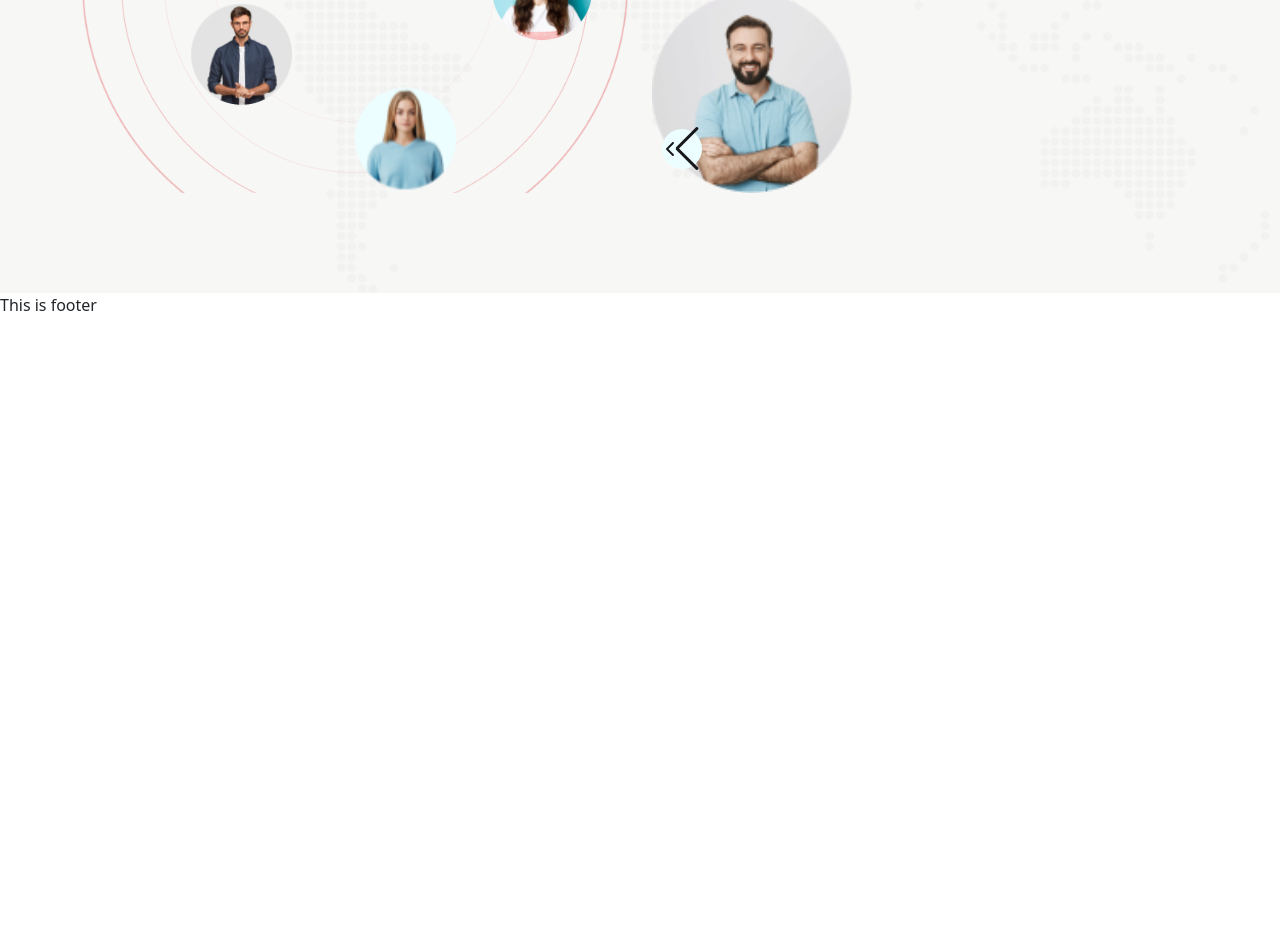
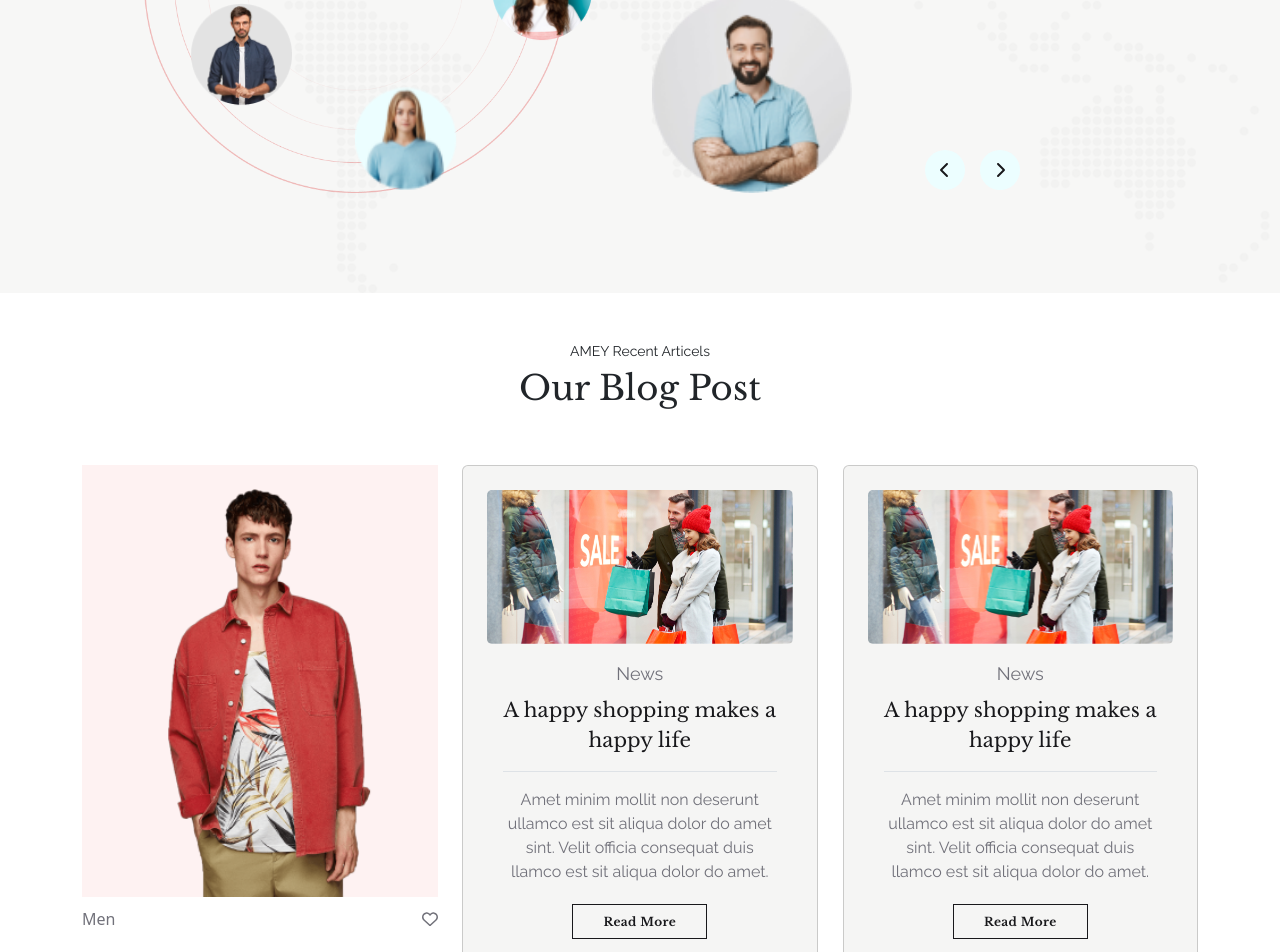
Before and after one commit to Iftekharshovon01/codeshaperb, a React (Create React App) app: page / in a window 1280 px wide. Shown: the part 6060-7012 px from the top of the page. Before the commit the page ends 6393 px from the top, so only its background shows below. Built offline with nearby package versions, Linux system fonts and the light colour scheme.

Commit message:
ammy blog card

```diff
--- a/src/Assets/css/style.css
+++ b/src/Assets/css/style.css
@@ -1638,7 +1638,7 @@ img {
 }
 .testimonial-section .testimonial-wrapper .circle-image {
   background-image: url(../img/testimonial/Group340.png);
-  background-size: cover;
+  background-size: contain;
   background-position: center center;
   background-repeat: no-repeat;
   position: relative;
@@ -1655,8 +1655,8 @@ img {
 }
 .testimonial-section .testimonial-wrapper .circle-image .mySwiper .testimonial-thumb-images:nth-child(2) {
   position: absolute;
-  left: 5%;
-  top: 5%;
+  left: 15%;
+  top: 8%;
 }
 .testimonial-section .testimonial-wrapper .circle-image .mySwiper .testimonial-thumb-images:nth-child(3) {
   position: absolute;
@@ -1684,9 +1684,12 @@ img {
   width: 40px;
   height: 40px;
   border-radius: 50%;
-  right: 10%;
-  top: 90%;
+  left: 50%;
+  top: 95% !important;
   z-index: 9;
+}
+.testimonial-section .testimonial-wrapper .slider-wrapper .swiper .swiper-button-prev::after {
+  content: "";
 }
 .testimonial-section .testimonial-wrapper .slider-wrapper .swiper .swiper-button-next {
   position: absolute;
@@ -1696,8 +1699,12 @@ img {
   color: #18181b;
   height: 40px;
   border-radius: 50%;
-  right: -40px;
+  top: 95% !important;
+  left: 60% !important;
   z-index: 9;
+}
+.testimonial-section .testimonial-wrapper .slider-wrapper .swiper .swiper-button-next::after {
+  content: "";
 }
 .testimonial-section .testimonial-wrapper .slider-wrapper .swiper .swiper-wrapper .slide-wrapper-single {
   line-height: 20px;
@@ -1719,6 +1726,64 @@ img {
 .testimonial-section .testimonial-wrapper .slider-wrapper .swiper .swiper-wrapper .swiper-slide-image {
   width: 200px;
   height: 200px;
+}
+
+.blog-wrapper {
+  margin: 50px 0;
+}
+.blog-wrapper .blog-slider-wrapper .custom-card {
+  padding: 24px;
+  background-color: #f5f5f4;
+}
+.blog-wrapper .blog-slider-wrapper .custom-card .image-container {
+  position: relative;
+  overflow: hidden;
+  transition: transform 0.3s;
+  border-radius: 5px;
+}
+.blog-wrapper .blog-slider-wrapper .custom-card .card-image {
+  width: 100%;
+  -o-object-fit: cover;
+     object-fit: cover;
+  transition: transform 0.3s;
+}
+.blog-wrapper .blog-slider-wrapper .custom-card:hover .card-image {
+  transform: scale(1.1);
+}
+.blog-wrapper .blog-slider-wrapper .custom-card .card-body {
+  text-align: center;
+  border: none;
+}
+.blog-wrapper .blog-slider-wrapper .custom-card .card-body .category-text {
+  color: #71717a;
+  font-family: "Raleway";
+  font-weight: 400;
+  font-size: 18px;
+  line-height: 27px;
+}
+.blog-wrapper .blog-slider-wrapper .custom-card .card-body h4 {
+  color: #18181b;
+  font-family: "Libre Baskerville";
+  font-weight: 400;
+  font-size: 20px;
+  line-height: 30px;
+  position: relative;
+  padding-bottom: 16px;
+  margin-bottom: 16px;
+}
+.blog-wrapper .blog-slider-wrapper .custom-card .card-body h4 .border-bottom {
+  position: absolute;
+  border-bottom: 1px solid #71717a;
+  left: 50%;
+  right: 30%;
+}
+.blog-wrapper .blog-slider-wrapper .custom-card .card-body p {
+  color: #71717a;
+  font-family: "Raleway";
+  font-weight: 400;
+  font-size: 16px;
+  line-height: 24px;
+  margin-bottom: 24px;
 }
 
 /*------------=======  Rsponsive  ======------------*/
--- a/src/Assets/css/style.scss
+++ b/src/Assets/css/style.scss
@@ -1672,7 +1672,7 @@ img {
     z-index: 1;
     .circle-image {
       background-image: url(../img/testimonial/Group340.png);
-      background-size: cover;
+      background-size: contain;
       background-position: center center;
       background-repeat: no-repeat;
       position: relative;
@@ -1688,8 +1688,8 @@ img {
           }
           &:nth-child(2) {
             position: absolute;
-            left: 5%;
-            top: 5%;
+            left: 15%;
+            top: 8%;
           }
           &:nth-child(3) {
             position: absolute;
@@ -1720,9 +1720,12 @@ img {
           width: 40px;
           height: 40px;
           border-radius: 50%;
-          right: 10%;
-          top: 90%;
+          left: 50%;
+          top: 95% !important;
           z-index: 9;
+          &::after {
+            content: "";
+          }
         }
 
         .swiper-button-next {
@@ -1733,9 +1736,14 @@ img {
           color: #18181b;
           height: 40px;
           border-radius: 50%;
-          right: -40px;
+          top: 95% !important;
+          left: 60% !important;
           z-index: 9;
-        }
+          &::after {
+            content: "";
+          }
+        }
+
         .swiper-wrapper {
           .slide-wrapper-single {
             line-height: 20px;
@@ -1766,5 +1774,76 @@ img {
   }
 }
 
+//Blog
+.blog-wrapper {
+  margin: 50px 0;
+  .blog-slider-wrapper {
+    .custom-card {
+      padding: 24px;
+      background-color: #f5f5f4;
+      .image-container {
+        position: relative;
+        overflow: hidden;
+        transition: transform 0.3s;
+
+        border-radius: 5px;
+      }
+      .card-image {
+        width: 100%;
+        object-fit: cover;
+        transition: transform 0.3s;
+      }
+      &:hover {
+        .card-image {
+          transform: scale(1.1);
+        }
+      }
+      .card-body {
+        text-align: center;
+        border: none;
+
+        .category-text {
+          color: #71717a;
+          font: {
+            family: "Raleway";
+            weight: 400;
+            size: 18px;
+          }
+          line-height: 27px;
+        }
+        h4 {
+          color: #18181b;
+          font: {
+            family: "Libre Baskerville";
+            weight: 400;
+            size: 20px;
+          }
+          line-height: 30px;
+          position: relative;
+          padding-bottom: 16px;
+          margin-bottom: 16px;
+          .border-bottom {
+            position: absolute;
+            border-bottom: 1px solid #71717a;
+            left: 50%;
+            right: 30%;
+          }
+        }
+
+        p {
+          color: #71717a;
+          font: {
+            family: "Raleway";
+            weight: 400;
+            size: 16px;
+          }
+          line-height: 24px;
+          margin-bottom: 24px;
+        }
+      }
+    }
+  }
+}
+
 /*------------=======  Rsponsive  ======------------*/
 @import "../css/responsive.scss";
--- /dev/null
+++ b/src/Pages/Home/BlogPost/BlogPost.jsx
@@ -0,0 +1,80 @@
+import React from 'react';
+import Headertext from '../../../Component/Headertext/Headertext';
+import { Card, Col, Container, Row } from 'react-bootstrap';
+import { SwiperSlide ,  Swiper } from 'swiper/react';
+import ProductCard from '../../../Component/ProductCard/ProductCard';
+
+import shopping from '../../../Assets/img/blog/shopping.jpg';
+import { FontAwesomeIcon } from '@fortawesome/react-fontawesome';
+import { faCartShopping } from '@fortawesome/free-solid-svg-icons';
+import { Link } from 'react-router-dom';
+
+const BlogPost = () => {
+    const content = {
+    category: "AMEY Recent Articels",
+    header: "Our Blog Post",
+  };
+    return (
+        <div className='blog-wrapper'>
+            <Headertext content={content}/>
+            <div className="blog-slider-wrapper">
+                <Container className='container-blog'>
+                    <Row>
+                        <Col md={4}><ProductCard/></Col>
+                        <Col md={8}>
+                            <Swiper
+                            spaceBetween={25}
+                            slidesPerView={2}
+                            onSlideChange={() => console.log('slide change')}
+                            onSwiper={(swiper) => console.log(swiper)}
+                            >
+                                <SwiperSlide>
+                                  <Card className="custom-card">
+                                    <div className="image-container">
+                                        <img src={shopping} alt="Card Image" className="card-image"/>
+                                    </div>
+                                    <Card.Body>
+                                            <h6 className='category-text'>News</h6>
+                                            <h4 className='border-bottom'>A happy shopping makes a happy life</h4>
+                                            <p>Amet minim mollit non deserunt ullamco est sit aliqua dolor do amet sint. Velit officia consequat duis llamco est sit aliqua dolor do amet.</p>
+                                       <Link className='button-white'>Read More</Link>
+                                    </Card.Body>
+                                    </Card>
+                                </SwiperSlide>
+                                <SwiperSlide>
+                                  <Card className="custom-card">
+                                    <div className="image-container">
+                                        <img src={shopping} alt="Card Image" className="card-image"/>
+                                    </div>
+                                    <Card.Body>
+                                            <h6 className='category-text'>News</h6>
+                                            <h4 className='border-bottom'>A happy shopping makes a happy life</h4>
+                                            <p>Amet minim mollit non deserunt ullamco est sit aliqua dolor do amet sint. Velit officia consequat duis llamco est sit aliqua dolor do amet.</p>
+                                       <Link className='button-white'>Read More</Link>
+                                    </Card.Body>
+                                    </Card>
+                                </SwiperSlide>
+                                <SwiperSlide>
+                                  <Card className="custom-card">
+                                    <div className="image-container">
+                                        <img src={shopping} alt="Card Image" className="card-image"/>
+                                    </div>
+                                    <Card.Body>
+                                            <h6 className='category-text'>News</h6>
+                                            <h4 className='border-bottom'>A happy shopping makes a happy life</h4>
+                                            <p>Amet minim mollit non deserunt ullamco est sit aliqua dolor do amet sint. Velit officia consequat duis llamco est sit aliqua dolor do amet.</p>
+                                       <Link className='button-white'>Read More</Link>
+                                    </Card.Body>
+                                    </Card>
+                                </SwiperSlide>
+                            </Swiper>
+                        </Col>
+                    </Row>
+
+                </Container>
+            </div>
+        </div>
+    );
+};
+
+export default BlogPost;
--- a/src/Pages/Home/Homepage/Home.js
+++ b/src/Pages/Home/Homepage/Home.js
@@ -8,6 +8,7 @@ import Trending from '../Trending/Trending';
 import Promotion from '../Promotion/Promotion';
 import HotDeal from '../HotDeal/HotDeal';
 import Testimonial from '../Testimonial/Testimonial';
+import BlogPost from '../BlogPost/BlogPost';
 
 
 const Home = () => {
@@ -21,7 +22,8 @@ const Home = () => {
             <Trending></Trending>
             <Promotion></Promotion>
             <HotDeal></HotDeal>
-            <Testimonial/>
+            <Testimonial />
+            <BlogPost />
         </>
     );
 };
--- a/src/Pages/Home/Testimonial/Testimonial.jsx
+++ b/src/Pages/Home/Testimonial/Testimonial.jsx
@@ -35,11 +35,11 @@ const Testimonial = () => {
 
   return (
     <div className="testimonial-section ptb-100">
-      <Container className="testimonial-wrapper" key={key}>
-        <Headertext content={content} />
+      <Container className="testimonial-wrapper" >
+        <Headertext content={content}  key={key}/>
         <Row>
           <Col md={6}>
-            <div className="circle-image ">
+            <div className="circle-image" >
               <Swiper
                 onSwiper={setThumbsSwiper}
                 loop={true}
@@ -52,7 +52,10 @@ const Testimonial = () => {
               >
                 {images.map((image) => {
                   return (
-                    <SwiperSlide className="testimonial-thumb-images">
+                    <SwiperSlide className="testimonial-thumb-images" style={{
+                  "width": "70px",
+                  "margin": "0px",
+                }}>
                       <img src={image} alt="" />
                     </SwiperSlide>
                   );
@@ -63,21 +66,15 @@ const Testimonial = () => {
           <Col md={6}>
             <div className="slider-wrapper">
               <Swiper
-                style={{
-                  "--swiper-navigation-color": "#fff",
-                  "--swiper-pagination-color": "#fff",
-                }}
+
                 loop={true}
                 spaceBetween={10}
-                // navigation={true}
                 navigation={{
                   nextEl: ".swiper-button-next",
                   prevEl: ".swiper-button-prev",
                   disabledClass: "swiper-button-disabled",
                 }}
-                // thumbs={{
-                //   swiper: thumbsSwiper,
-                // }}
+
                 thumbs={{
                   swiper:
                     thumbsSwiper && !thumbsSwiper.destroyed
@@ -87,15 +84,17 @@ const Testimonial = () => {
                 modules={[FreeMode, Navigation, Thumbs]}
                 className="mySwiper2"
               >
-                <div className="swiper-button-prev">
-                  <FontAwesomeIcon icon={faChevronLeft} />
-                </div>
-                <div className="swiper-button-next">
-                  <FontAwesomeIcon icon={faChevronRight} />
+                <div className="buttons-swiper">
+                    <div className="swiper-button-prev">
+                      <FontAwesomeIcon icon={faChevronLeft} />
+                    </div>
+                    <div className="swiper-button-next">
+                      <FontAwesomeIcon icon={faChevronRight} />
+                    </div>
                 </div>
                 {images.map((image) => {
                   return (
-                    <SwiperSlide>
+                    <SwiperSlide >
                       <div className="slide-wrapper-single">
                         <div className="swiper-slide-content">
                           <FontAwesomeIcon
--- a/src/Pages/Home/Trending/Trending.js
+++ b/src/Pages/Home/Trending/Trending.js
@@ -99,8 +99,6 @@ const Trending = () => {
                         </Container>
                     </div>
                 </Container>
-
-
             </div>
         </>
     );
```
Also changed, not shown: src/Assets/img/blog/shopping.jpg (added), 1 other file (tests, documents, lock files or other folders).
